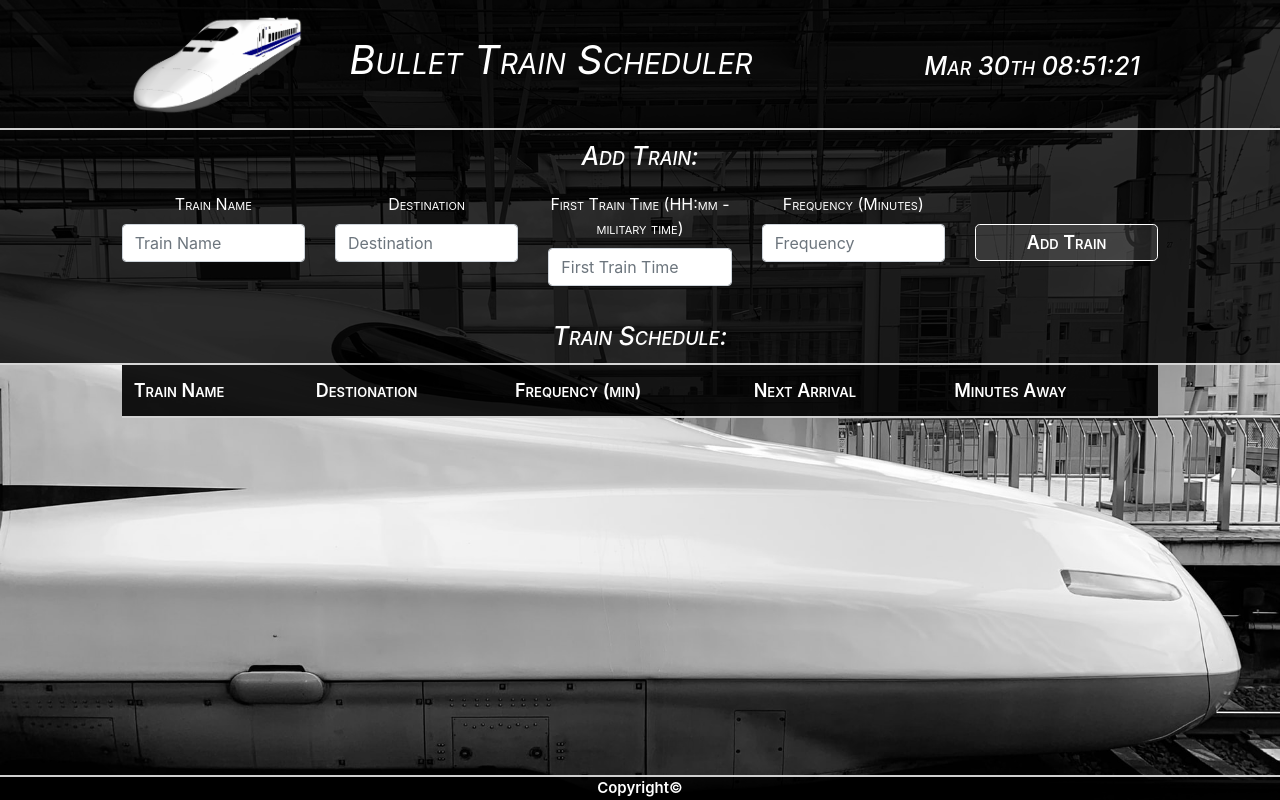
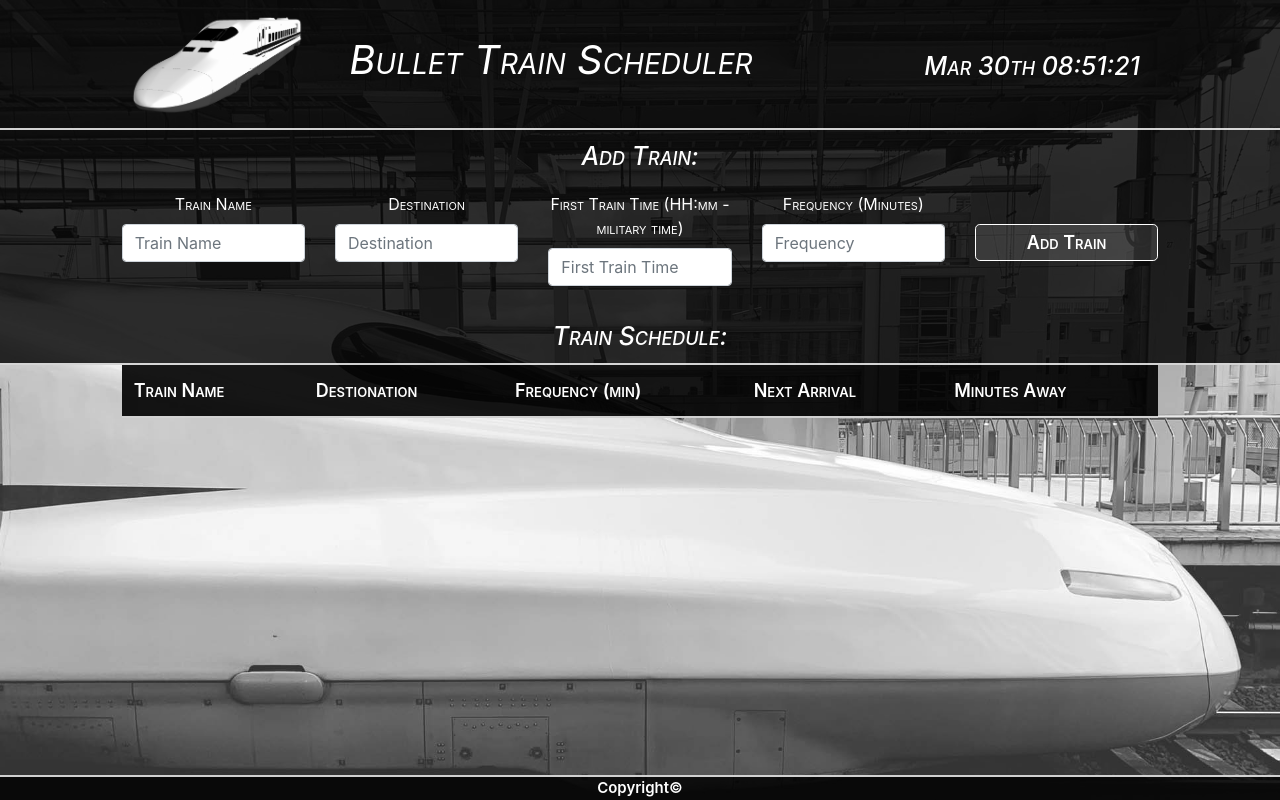
Before and after one commit to yuriyhorbatenko/Train-Scheduler, a plain HTML site: page index.html in a window 1280 px wide. Drawn offline with nearby package versions, Linux system fonts and the light colour scheme; no server answers.

Commit message:
fixed background

```diff
--- a/css/style.css
+++ b/css/style.css
@@ -22,7 +22,7 @@ footer {
 }
 
 body {
-    background-image: url("../img/back.jpg");
+    background-image: url("../img/back2.jpg");
     background-repeat: no-repeat;
     background-size: cover;
 }
--- a/index.html
+++ b/index.html
@@ -21,7 +21,7 @@
 <div class="row" id="">
     <div class="col-12" id="header">
 
-        <img class="img-fluid" src="img/logo.png" id="logo">
+        <img class="img-fluid" src="img/logo2.png" id="logo">
         <div id="headerText">Bullet Train Scheduler
         </div>
 
```
Also changed, not shown: img/back.jpg (deleted), img/back2.jpg (added), img/logo.png (deleted), img/logo2.png (added).
